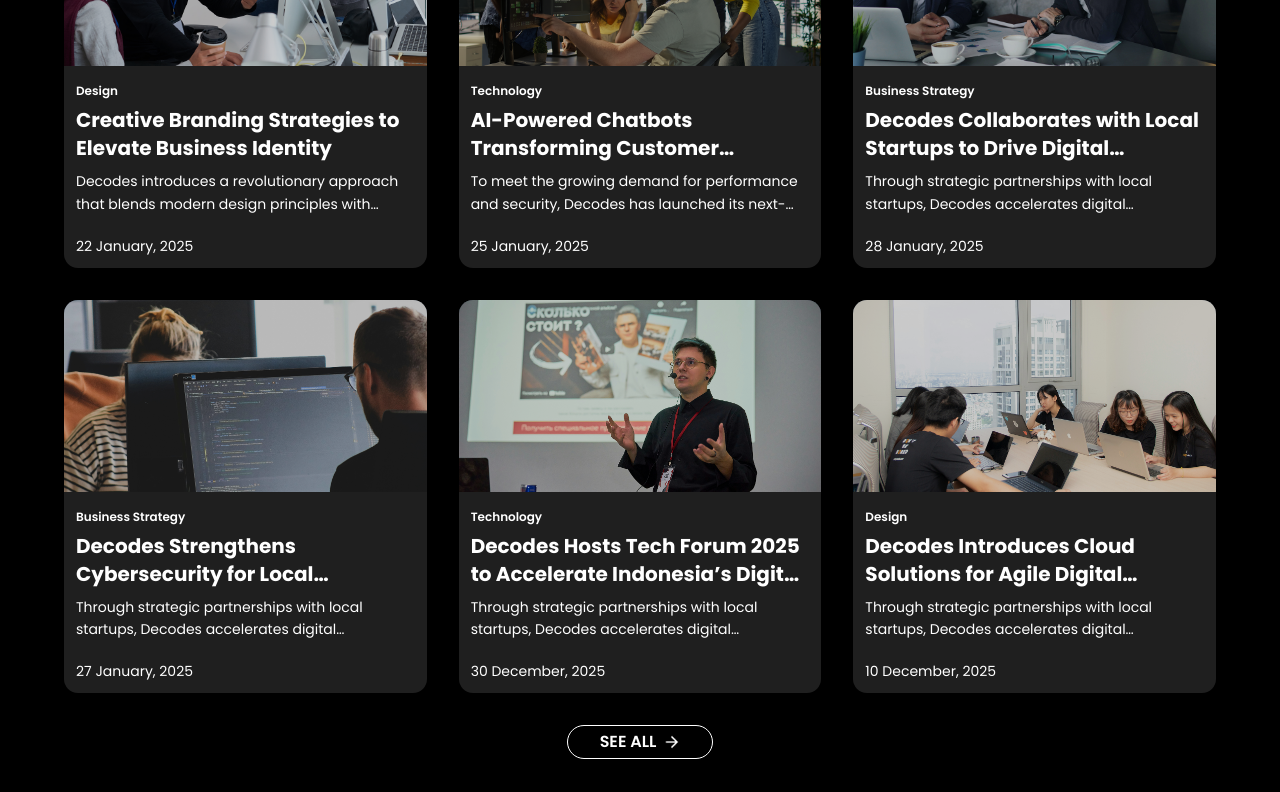
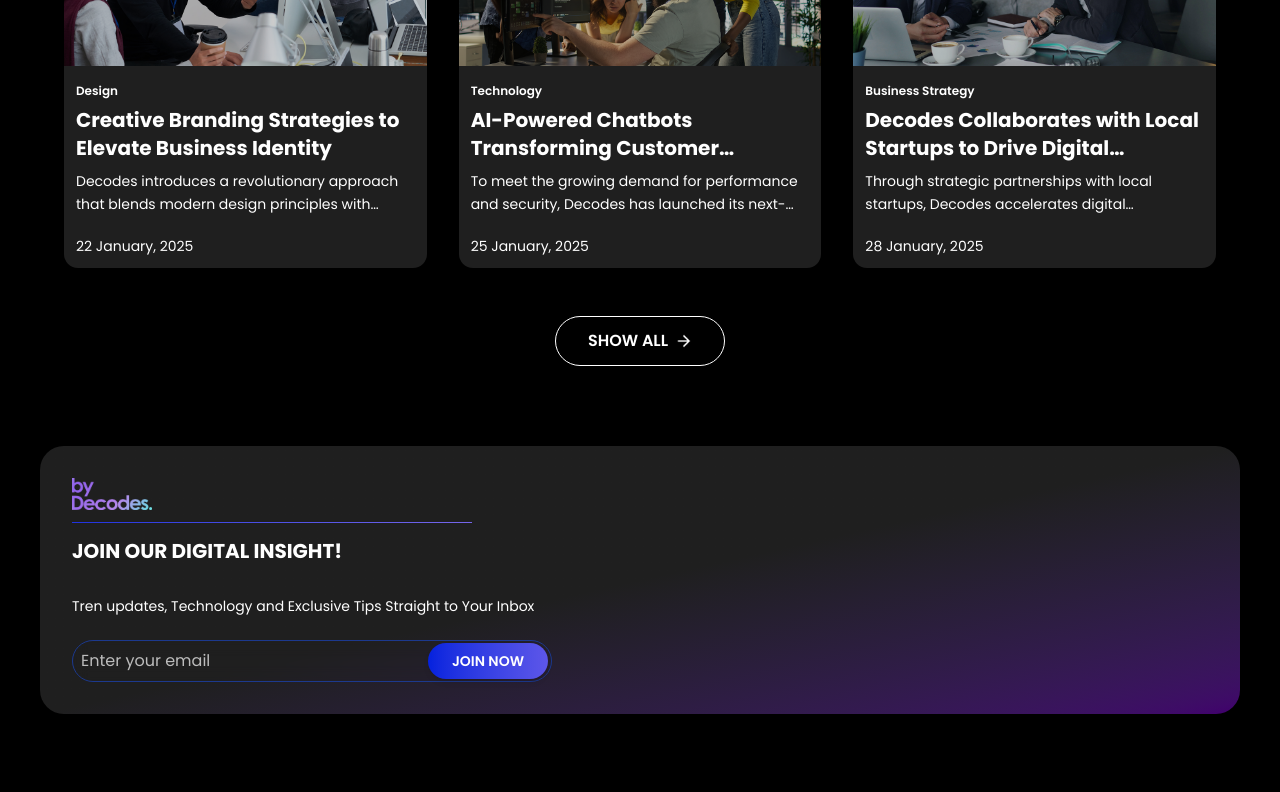
Before and after one commit to latifasalsab/web-decodes, a Next.js app: page /news in a window 1280 px wide. Shown: the part 1400-2192 px from the top of the page. Built offline with nearby package versions, Linux system fonts and the light colour scheme.

Commit message:
fixing active news navbar and load more load less in news

```diff
--- a/app/components/Navbar/Navbar.tsx
+++ b/app/components/Navbar/Navbar.tsx
@@ -43,9 +43,13 @@
 
   const isItemActive = (item: any): boolean => {
     if (pathname === item.link) return true;
+
+    if (item.name === "News" && pathname.startsWith("/news")) return true;
+
     if (item.children) {
       return item.children.some((child: any) => pathname === child.link);
     }
+
     return false;
   };
 
@@ -55,6 +59,7 @@
 
   const isServiceActive = (child: any): boolean => {
     if (pathname === "/services/chatbot" || pathname === "/services/crm") return true;
+    if (pathname.startsWith("/services")) return true;
     return false;
   };
 
--- a/app/news/page.tsx
+++ b/app/news/page.tsx
@@ -2,11 +2,10 @@
 import { motion } from 'motion/react';
 import NavbarProps from "../components/Navbar/Navbar";
 import Footer from '../components/Footer/Footer';
-import React from "react";
+import React, { useState } from "react";
 import { Input } from "@/components/ui/input";
 import JoinUs from '../components/JoinUs/JoinUs';
 import Link from "next/link";
-
 
 type CategoryType = "Design" | "Technology" | "Business Strategy";
 
@@ -20,13 +19,15 @@
 }
 
 export default function NewsPage() {
+  const [visibleCount, setVisibleCount] = useState(3);
+  const [loading, setLoading] = useState(false);
 
   const trendingNews: NewsItem & { slug: string } = {
     id: 4,
     slug: "decodes-officially-reaches",
     category: "Technology",
     tittle: "Decodes Officially Reaches 100+ Clients by 2025",
-  description: "Decodes has officially surpassed 100+ clients, marking a major achievement in its journey as a trusted digital partner. This milestone reflects the company’s commitment to innovation, quality, and building lasting collaborations across industries.",
+    description: "Decodes has officially surpassed 100+ clients, marking a major achievement in its journey as a trusted digital partner. This milestone reflects the company's commitment to innovation, quality, and building lasting collaborations across industries.",
     date: "28 Januari, 2025",
     image: "/news/news_1.png"
   };
@@ -62,7 +63,6 @@
       date: "28 January, 2025",
       image: "/news/news_4.png",
     },
-
     {
       id: 5,
       slug: "Decodes-Strengthens",
@@ -73,18 +73,16 @@
       date: "27 January, 2025",
       image: "/news/news_5.png",
     },
-
     {
       id: 6,
       slug: "Decodes-Hosts",
       category: "Technology",
-      tittle: "Decodes Hosts Tech Forum 2025 to Accelerate Indonesia’s Digital Future",
+      tittle: "Decodes Hosts Tech Forum 2025 to Accelerate Indonesia's Digital Future",
       description:
         "Through strategic partnerships with local startups, Decodes accelerates digital transformation by fostering innovation, empowering businesses, and creating scalable solutions for the future.",
       date: "30 December, 2025",
       image: "/news/news_6.png",
     },
-
     {
       id: 7,
       slug: "Decodes-Introduces",
@@ -96,6 +94,28 @@
       image: "/news/news_7.png",
     },
   ];
+
+  // Function to handle load more
+  const handleLoadMore = async () => {
+    setLoading(true);
+
+    await new Promise(resolve => setTimeout(resolve, 500));
+
+    setVisibleCount(prev => Math.min(prev + 3, newsData.length));
+    setLoading(false);
+  };
+
+  const handleLoadLess = async () => {
+    setLoading(true);
+
+    await new Promise(resolve => setTimeout(resolve, 500));
+
+    setVisibleCount(3);
+    setLoading(false);
+  }
+
+  const visibleNews = newsData.slice(0, visibleCount);
+  const hasMore = visibleCount < newsData.length;
 
   return (
     <div className='relative bg-[#000] flex flex-col items-center justify-center w-full max-w-[100%] mx-auto'>
@@ -126,7 +146,6 @@
         </motion.h1>
       </div>
 
-      {/* CONTENT */}
       <div className="w-full bg-black min-h-screen">
 
         <div className="pt-6 sm:pt-6">
@@ -219,7 +238,7 @@
           <div className="h-auto flex items-center px-2 md:px-10">
             <div className="max-w-7xl mx-auto">
               <div className="grid grid-cols-1 md:grid-cols-2 lg:grid-cols-3 gap-8">
-                {newsData.map((news) => (
+                {visibleNews.map((news) => (
                   <Link href={`/news/${news.slug}`} key={news.id} className="block">
                     <div className="bg-[#1F1F1F] rounded-xl overflow-hidden transition-all duration-300 hover:shadow-xl hover:shadow-gray-900/20 group cursor-pointer">
                       <div className="relative overflow-hidden">
@@ -261,15 +280,49 @@
               </div>
             </div>
           </div>
+
+          {hasMore && (
+            <div className="flex justify-center mt-12 mb-8">
+              <button
+                onClick={handleLoadMore}
+                disabled={loading}
+                className="inline-flex items-center gap-2 px-8 py-3 rounded-full bg-transparent border border-white text-white font-semibold cursor-pointer transition-all duration-300 disabled:opacity-50 disabled:cursor-not-allowed"
+              >
+                {loading ? (
+                  <>
+                    <div className="w-4 h-4 border-2 border-white border-t-transparent rounded-full animate-spin"></div>
+                    Loading...
+                  </>
+                ) : (
+                  <>
+                    SHOW ALL
+                    <img src="/icons/panah.png" alt="Arrow Right" className="w-4 h-4" />
+                  </>
+                )}
+              </button>
             </div>
-        <div className="flex justify-center">
-          <Link
-            href={`/news/`}
-            className="inline-flex items-center gap-2 mt-8 px-8 py-1 rounded-full bg-transparent border border-white text-white font-semibold"
+          )}
+
+          {!hasMore && newsData.length > 3 && (
+            <div className="flex justify-center mt-12 mb-8">
+              <button
+                onClick={handleLoadLess}
+                disabled={loading}
+                className="inline-flex items-center gap-2 px-8 py-3 rounded-full bg-transparent border border-white text-white font-semibold cursor-pointer transition-all duration-300 disabled:opacity-50 disabled:cursor-not-allowed"
               >
-            SEE ALL
-            <img src="/icons/panah.png" alt="Arrow Right" className="w-4 h-4" />
-          </Link>
+                {loading ? (
+                  <>
+                    <div className="w-4 h-4 border-2 border-white border-t-transparent rounded-full animate-spin"></div>
+                    Loading...
+                  </>
+                ) : (
+                  <>
+                    SHOW LESS
+                  </>
+                )}
+              </button>
+            </div>
+          )}
         </div>
 
         <JoinUs />
--- a/components/ui/resizable-navbar.tsx
+++ b/components/ui/resizable-navbar.tsx
@@ -139,9 +139,13 @@
 
   const isItemActive = (item: any): boolean => {
     if (pathname === item.link) return true;
+
+    if (item.name === "News" && pathname.startsWith("/news")) return true;
+
     if (item.children) {
       return item.children.some((child: any) => pathname === child.link);
     }
+
     return false;
   };
 
@@ -151,6 +155,7 @@
 
   const isServiceActive = (child: any): boolean => {
     if (pathname === "/services/chatbot" || pathname === "/services/crm") return true;
+    if (pathname.startsWith("/services")) return true;
     return false;
   };
 
```
Lines whose indentation alone changed are shown as unchanged.
